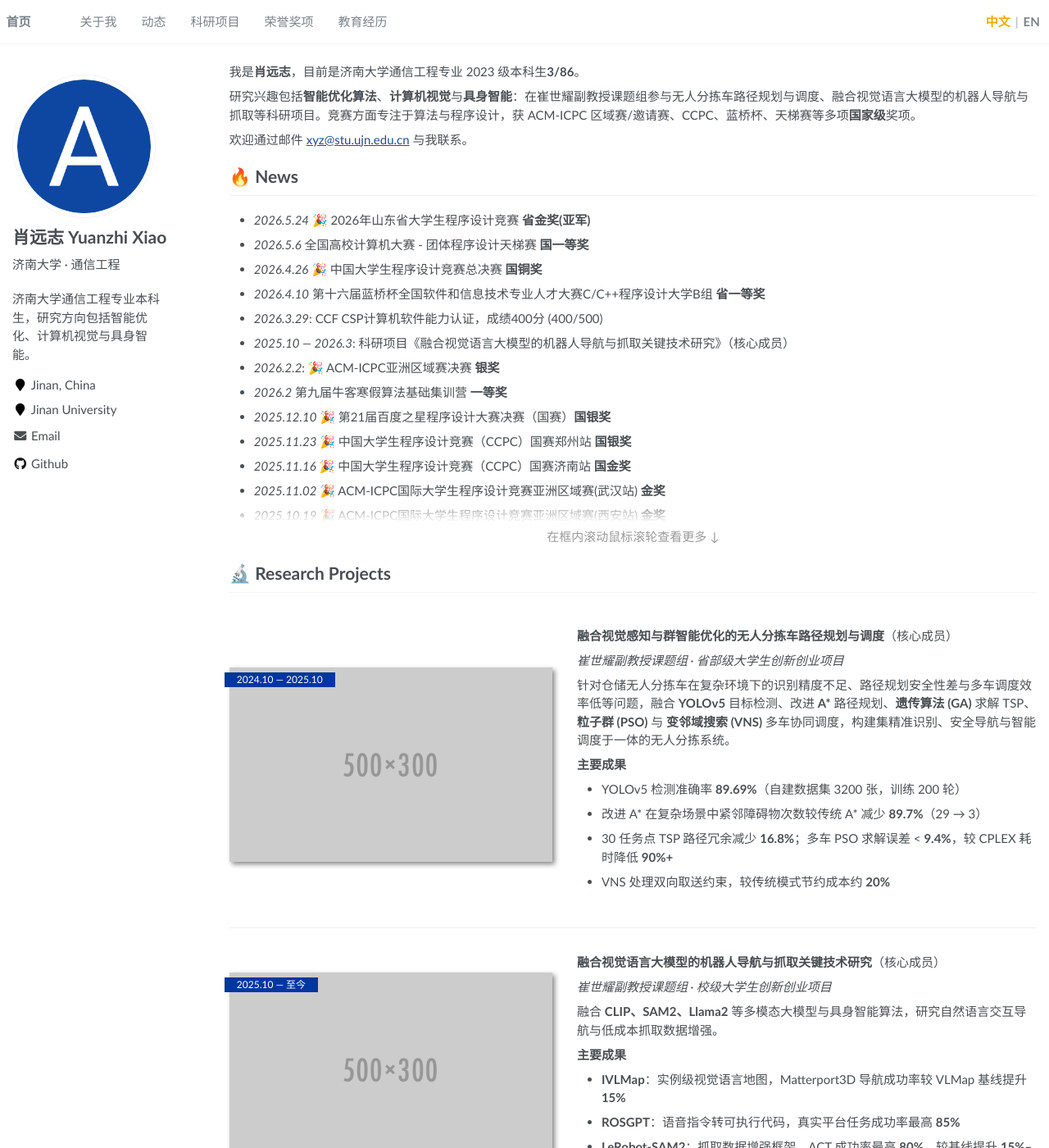
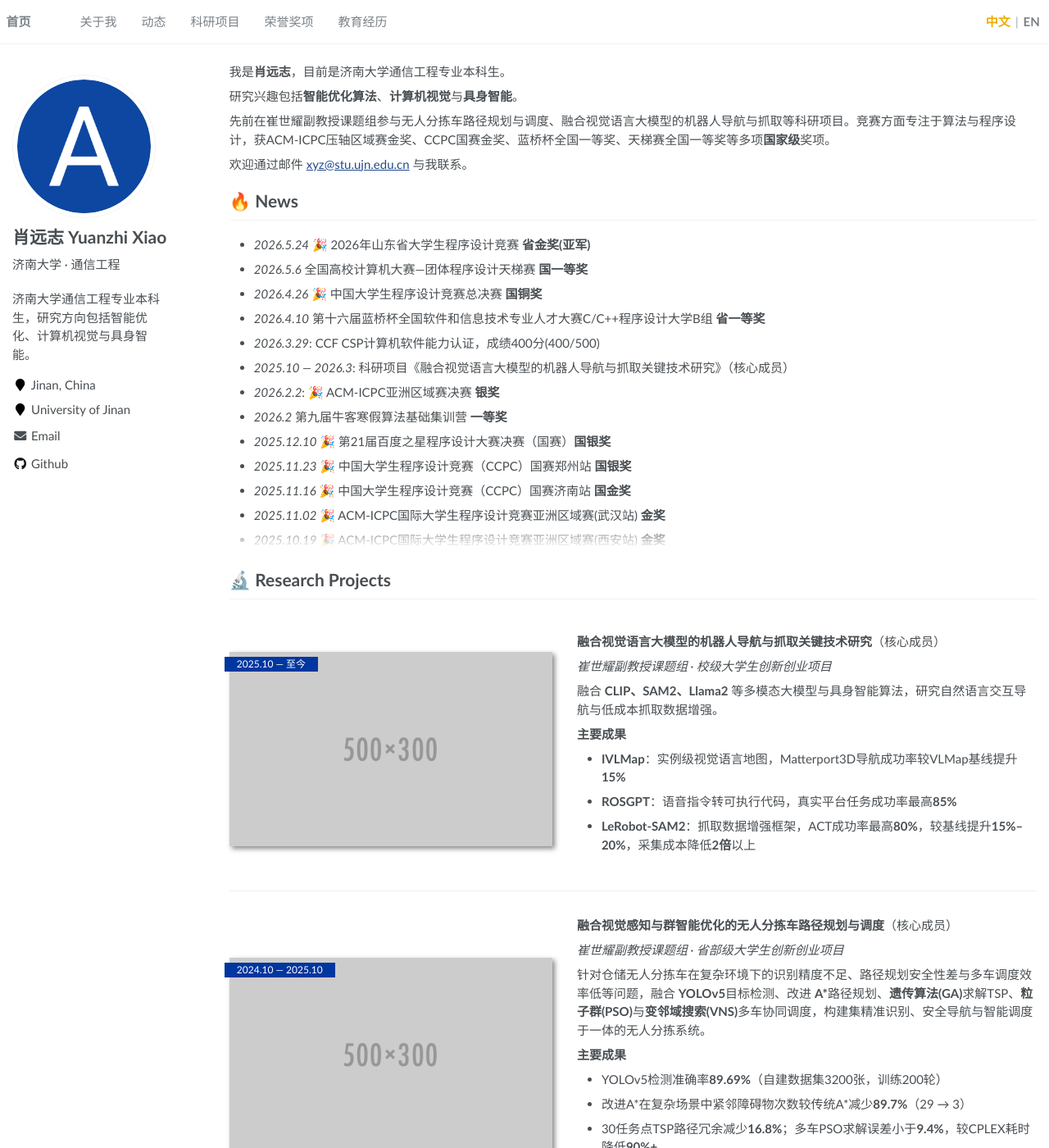
Before and after one commit to xuemanqwq/xuemanqwq.github.io, a Jekyll site: the page built from _pages/about.md, in a window 1280 px wide and 1400 px high. Shown: the whole window at 82% size. Built offline with Jekyll 4.4.1, drawn with Linux system fonts in a browser that asks for light colours; some of the changed lines change nothing that is shown; some of the changed text lies outside the part shown.

Commit message:
更新主页：项目顺序、侧栏双名、正文空格整理

```diff
--- a/_config.yml
+++ b/_config.yml
@@ -10,7 +10,7 @@
 baseurl                  : ""
 title                    : "肖远志 Yuanzhi Xiao"
 description              : "济南大学通信工程专业本科生，研究方向包括智能优化、计算机视觉与具身智能。"
-description_en           : "Undergraduate in Communication Engineering at Jinan University. Research interests include intelligent optimization, computer vision, and embodied AI."
+description_en           : "Undergraduate in Communication Engineering at Jinan University. Research in intelligent optimization, computer vision, and embodied AI; national awards in ACM-ICPC, CCPC, Lanqiao Cup, and GPLT."
 repository               : "xuemanqwq/xuemanqwq.github.io"
 google_scholar_stats_use_cdn : true
 
@@ -24,12 +24,13 @@
 
 # Site Author
 author:
-  name             : "肖远志 Yuanzhi Xiao"
+  name             : "肖远志"
+  name_en          : "Yuanzhi Xiao"
   avatar           : "images/android-chrome-512x512.png"
   bio              : "济南大学 · 通信工程"
   bio_en           : "Jinan University · Communication Engineering"
   location         : "Jinan, China"
-  employer         : "Jinan University"
+  employer         : "University of Jinan"
   pubmed           :
   googlescholar    :
   email            : "xyz@stu.ujn.edu.cn"
--- a/_includes/author-profile.html
+++ b/_includes/author-profile.html
@@ -5,11 +5,11 @@
 <div itemscope itemtype="http://schema.org/Person" class="profile_box">
 
   <div class="author__avatar">
-    <img src="{{ author.avatar | relative_url }}" class="author__avatar" alt="{{ author.name }}">
+    <img src="{{ author.avatar | relative_url }}" class="author__avatar" alt="{{ author.name }}{% if author.name_en %} {{ author.name_en }}{% endif %}">
   </div>
 
   <div class="author__content">
-    <h3 class="author__name">{{ author.name }}</h3>
+    <h3 class="author__name">{% if author.name_en %}{{ author.name }} {{ author.name_en }}{% else %}{{ author.name }}{% endif %}</h3>
     {% if author.bio %}<p class="author__bio author__bio--zh">{{ author.bio }}</p>{% endif %}
     {% if author.bio_en %}<p class="author__bio author__bio--en">{{ author.bio_en }}</p>{% endif %}
   </div>
--- a/_includes/news-collapse.html
+++ b/_includes/news-collapse.html
@@ -34,7 +34,7 @@
     position: absolute;
     left: 0;
     right: 0.6em;
-    bottom: 1.6em;
+    bottom: 0;
     height: 2.5em;
     background: linear-gradient(to bottom, rgba(255, 255, 255, 0), #fff 90%);
     pointer-events: none;
@@ -43,16 +43,6 @@
   .news-scroll-wrap.is-scrolled-end::after {
     opacity: 0;
   }
-
-  .news-scroll-hint {
-    margin: 0.4em 0 0;
-    font-size: 0.8em;
-    color: #9a9a9a;
-    text-align: center;
-  }
-
-  html.site-lang-en .news-scroll-hint--zh { display: none; }
-  html:not(.site-lang-en) .news-scroll-hint--en { display: none; }
 </style>
 <script>
   (function () {
--- a/_pages/about.md
+++ b/_pages/about.md
@@ -12,9 +12,11 @@
 
 <span class='anchor' id='about-me'></span>
 
-我是**肖远志**，目前是济南大学通信工程专业 2023 级本科生**3/86**。
+我是**肖远志**，目前是济南大学通信工程专业本科生。
 
-研究兴趣包括**智能优化算法**、**计算机视觉**与**具身智能**：在崔世耀副教授课题组参与无人分拣车路径规划与调度、融合视觉语言大模型的机器人导航与抓取等科研项目。竞赛方面专注于算法与程序设计，获 ACM-ICPC 区域赛/邀请赛、CCPC、蓝桥杯、天梯赛等多项**国家级**奖项。
+研究兴趣包括**智能优化算法**、**计算机视觉**与**具身智能**。
+
+先前在崔世耀副教授课题组参与无人分拣车路径规划与调度、融合视觉语言大模型的机器人导航与抓取等科研项目。竞赛方面专注于算法与程序设计，获ACM-ICPC压轴区域赛金奖、CCPC国赛金奖、蓝桥杯全国一等奖、天梯赛全国一等奖等多项**国家级**奖项。
 
 欢迎通过邮件 [xyz@stu.ujn.edu.cn](mailto:xyz@stu.ujn.edu.cn) 与我联系。
 
@@ -25,13 +27,13 @@
 <div class="news-scroll" markdown="1">
 
 - *2026.5.24* 🎉 2026年山东省大学生程序设计竞赛 **省金奖(亚军)**
-- *2026.5.6*  全国高校计算机大赛 - 团体程序设计天梯赛 **国一等奖**
+- *2026.5.6* 全国高校计算机大赛—团体程序设计天梯赛 **国一等奖**
 - *2026.4.26* 🎉 中国大学生程序设计竞赛总决赛 **国铜奖**
 - *2026.4.10* 第十六届蓝桥杯全国软件和信息技术专业人才大赛C/C++程序设计大学B组 **省一等奖**
-- *2026.3.29*:  CCF CSP计算机软件能力认证，成绩400分 (400/500)
+- *2026.3.29*: CCF CSP计算机软件能力认证，成绩400分(400/500)
 - *2025.10 — 2026.3*: 科研项目《融合视觉语言大模型的机器人导航与抓取关键技术研究》（核心成员）
 - *2026.2.2*: 🎉 ACM-ICPC亚洲区域赛决赛 **银奖**
-- *2026.2*  第九届牛客寒假算法基础集训营 **一等奖**
+- *2026.2* 第九届牛客寒假算法基础集训营 **一等奖**
 - *2025.12.10* 🎉 第21届百度之星程序设计大赛决赛（国赛）**国银奖**
 - *2025.11.23* 🎉 中国大学生程序设计竞赛（CCPC）国赛郑州站 **国银奖**
 - *2025.11.16* 🎉 中国大学生程序设计竞赛（CCPC）国赛济南站 **国金奖**
@@ -44,26 +46,26 @@
 - *2025.8* 🎉 全国大学生电子设计竞赛山东赛区 **三等奖**
 - *2025.7.15* 第21届百度之星程序设计大赛初赛（人才专项赛道）（码蹄杯） **省金奖**
 - *2025.6.23* 第十六届蓝桥杯全国软件和信息技术专业人才大赛全国总决赛C/C++程序设计大学B组 **国一等奖**
-- *2025.6* 📄 全国大学英语六级（CET-6），总分 434 分
+- *2025.6* 📄 全国大学英语六级（CET-6），总分434分
 - *2025.5.26* 第十六届蓝桥杯全国软件和信息技术专业人才大赛山东赛区C/C++程序设计大学B组 **省一等奖**
-- *2025.5.8*  第七届传智杯全国IT技能大赛程序设计挑战赛B组 **国一等奖**
+- *2025.5.8* 第七届传智杯全国IT技能大赛程序设计挑战赛B组 **国一等奖**
 - *2025.5.6* 2025年中国高校计算机大赛-团体程序设计天梯赛全国总决赛 **国一等奖**
-- *2025.5.6* 2025年第十二届“大唐杯 ”全国大学 生新一代信息通信技术大赛 完赛
-- *2025.5*  2025年山东省大学生程序设计竞赛 **省金奖**
+- *2025.5.6* 2025年第十二届“大唐杯”全国大学生新一代信息通信技术大赛完赛
+- *2025.5* 2025年山东省大学生程序设计竞赛 **省金奖**
 - *2025.3.23* 第七届传智杯全国IT技能大赛程序设计挑战赛B组 **省一等奖**
 - *2025.2* 第八届牛客寒假算法基础集训营 **一等奖**
 - *2024.12.31* 第一届CCF算法能力大赛 **山东省一等奖**
-- *2024.12.31*  第七届传智杯全国IT技能大赛程序设计挑战赛B组 **初赛一等奖**
-- *2024.12* 📄 全国大学英语四级（CET-4），总分 485 分
+- *2024.12.31* 第七届传智杯全国IT技能大赛程序设计挑战赛B组 **初赛一等奖**
+- *2024.12* 📄 全国大学英语四级（CET-4），总分485分
 - *2024.12* 🎉 2024年可达鸭编程杯山东大学程序设计精英挑战赛暨第三届济南市程序设计精英挑战赛赛道二 **一等奖(亚军)**
 - *2024.11.10* 🎉 ACM-ICPC国际大学生程序设计竞赛亚洲区域赛(杭州站) **铜奖**
-- *2024.10.27*  2024年中国大学生程序设计竞赛国赛济南站 **优胜奖**
-- *2024.9*  第七届牛客暑期多校训练营 **三等奖**
+- *2024.10.27* 2024年中国大学生程序设计竞赛国赛济南站 **优胜奖**
+- *2024.9* 第七届牛客暑期多校训练营 **三等奖**
 - *2024.8.15* 2024睿抗机器人开发者大赛（RAICOM）全国总决赛编程技能竞赛项目 **国一等奖**
-- *2024.8.1* 2024年TI杯山东省大学生电子设计竞赛 **省三等奖**
+- *2024.8.1* 2024年TI杯山东省大学生电子设计竞赛 **三等奖**
 - *2024.8* 🎉 第20届百度之星程序设计大赛省赛（初赛）山东省赛区 **省铜奖**
 - *2024.7.31* 2024睿抗机器人开发者大赛（RAICOM）山东省编程技能竞赛项目 **省一等奖**
-- *2024.6.2*  第十五届蓝桥杯全国软件和信息技术专业人才大赛全国总决赛C/C++程序设计大学B组 **国二等奖**
+- *2024.6.2* 第十五届蓝桥杯全国软件和信息技术专业人才大赛全国总决赛C/C++程序设计大学B组 **国二等奖**
 - *2024.5.26* 🎉 2024年中国大学生程序设计竞赛-山东省大学生程序设计竞赛 **省金奖**
 - *2024.5.26* 🎉 2024年中国大学生程序设计竞赛-全国邀请赛（山东） **国银奖**
 - *2024.4.30* 2024年中国高校计算机大赛-团体程序设计天梯赛全国总决赛 **国三等奖**
@@ -72,30 +74,9 @@
 
 </div>
 
-<p class="news-scroll-hint news-scroll-hint--zh">在框内滚动鼠标滚轮查看更多 ↓</p>
-<p class="news-scroll-hint news-scroll-hint--en">Scroll inside the box for more ↓</p>
-
 </div>
 
 # 🔬 Research Projects
-
-<div class='paper-box'><div class='paper-box-image'><div><div class="badge">2024.10 — 2025.10</div><img src='{{ "/images/500x300.png" | relative_url }}' alt="project" width="100%"></div></div>
-<div class='paper-box-text' markdown="1">
-
-**融合视觉感知与群智能优化的无人分拣车路径规划与调度**（核心成员）
-
-*崔世耀副教授课题组 · 省部级大学生创新创业项目*
-
-针对仓储无人分拣车在复杂环境下的识别精度不足、路径规划安全性差与多车调度效率低等问题，融合 **YOLOv5** 目标检测、改进 **A\*** 路径规划、**遗传算法 (GA)** 求解 TSP、**粒子群 (PSO)** 与 **变邻域搜索 (VNS)** 多车协同调度，构建集精准识别、安全导航与智能调度于一体的无人分拣系统。
-
-**主要成果**
-- YOLOv5 检测准确率 **89.69%**（自建数据集 3200 张，训练 200 轮）
-- 改进 A\* 在复杂场景中紧邻障碍物次数较传统 A\* 减少 **89.7%**（29 → 3）
-- 30 任务点 TSP 路径冗余减少 **16.8%**；多车 PSO 求解误差 < **9.4%**，较 CPLEX 耗时降低 **90%+**
-- VNS 处理双向取送约束，较传统模式节约成本约 **20%**
-
-</div>
-</div>
 
 <div class='paper-box'><div class='paper-box-image'><div><div class="badge">2025.10 — 至今</div><img src='{{ "/images/500x300.png" | relative_url }}' alt="project" width="100%"></div></div>
 <div class='paper-box-text' markdown="1">
@@ -107,44 +88,48 @@
 融合 **CLIP、SAM2、Llama2** 等多模态大模型与具身智能算法，研究自然语言交互导航与低成本抓取数据增强。
 
 **主要成果**
-- **IVLMap**：实例级视觉语言地图，Matterport3D 导航成功率较 VLMap 基线提升 **15%**
-- **ROSGPT**：语音指令转可执行代码，真实平台任务成功率最高 **85%**
-- **LeRobot-SAM2**：抓取数据增强框架，ACT 成功率最高 **80%**，较基线提升 **15%–20%**，采集成本降低 **2 倍**以上
+- **IVLMap**：实例级视觉语言地图，Matterport3D导航成功率较VLMap基线提升**15%**
+- **ROSGPT**：语音指令转可执行代码，真实平台任务成功率最高**85%**
+- **LeRobot-SAM2**：抓取数据增强框架，ACT成功率最高**80%**，较基线提升**15%–20%**，采集成本降低**2倍**以上
+
+</div>
+</div>
+
+<div class='paper-box'><div class='paper-box-image'><div><div class="badge">2024.10 — 2025.10</div><img src='{{ "/images/500x300.png" | relative_url }}' alt="project" width="100%"></div></div>
+<div class='paper-box-text' markdown="1">
+
+**融合视觉感知与群智能优化的无人分拣车路径规划与调度**（核心成员）
+
+*崔世耀副教授课题组 · 省部级大学生创新创业项目*
+
+针对仓储无人分拣车在复杂环境下的识别精度不足、路径规划安全性差与多车调度效率低等问题，融合 **YOLOv5**目标检测、改进 **A\***路径规划、**遗传算法(GA)**求解TSP、**粒子群(PSO)**与**变邻域搜索(VNS)**多车协同调度，构建集精准识别、安全导航与智能调度于一体的无人分拣系统。
+
+**主要成果**
+- YOLOv5检测准确率**89.69%**（自建数据集3200张，训练200轮）
+- 改进A\*在复杂场景中紧邻障碍物次数较传统A\*减少**89.7%**（29 → 3）
+- 30任务点TSP路径冗余减少**16.8%**；多车PSO求解误差小于**9.4%**，较CPLEX耗时降低**90%+**
+- VNS处理双向取送约束，较传统模式节约成本约**20%**
 
 </div>
 </div>
 
 # 🎖 Honors and Awards
 
-**累计获奖：国家级 12 项；省部级 3 项；校级 2 项**
-
-## 程序设计竞赛（ACM / CCPC）
-
-- *2026*: ACM-ICPC 亚洲区域赛**决赛**银奖
-- *2025*: ACM-ICPC 西安、武汉区域赛**金奖** ×2
-- *2025*: CCPC 国赛济南站**金奖**、郑州站银奖
-- *2024*: CCPC 全国邀请赛（山东）银奖；ACM-ICPC 全国邀请赛（西安）银奖
-- 山东省大学生程序设计竞赛**省金** ×2
-
-## 其他国家级竞赛
-
-- *2025*: 蓝桥杯 C/C++ 程序设计大学 B 组**全国一等奖**
-- *2025*: 中国高校计算机大赛·团体程序设计天梯赛**全国一等奖**
-- *2024*: 睿抗机器人开发者大赛 CAIP 赛道**全国一等奖**
-- *2025*: 百度之星程序设计大赛人才专项**国金奖**、国赛**银奖**
-
-## 在校荣誉
-
-- 省部级大学生创新创业项目（主持/核心参与）
-- 校级大学生创新创业项目
-- 校**一等奖学金**
+- *2026.5* 山东省大学生程序设计竞赛**省金奖（亚军）**
+- *2026* ACM-ICPC亚洲区域赛**决赛**银奖；CCPC**总决赛**国铜奖
+- *2025* ACM-ICPC西安、武汉区域赛**金奖** ×2；CCPC国赛济南站**国金奖**、郑州站国银奖
+- *2025–2026* 中国高校计算机大赛·团体程序设计天梯赛 **全国一等奖**（两届）
+- *2025* 第十六届蓝桥杯C/C++程序设计大学B组 **全国一等奖**
+- *2025* 百度之星·程序设计大赛人才专项赛道 **国金奖**、国赛 **国银奖**
+- *2024* 睿抗机器人开发者大赛（RAICOM）CAIP赛道 **全国一等奖**
+- 省部级/校级大创项目（核心成员）、校**一等奖学金**、校优秀学生
 
 # 📖 Educations
 
 - *2023.09 — 2027.06（在读）*, **济南大学**, 通信工程
-  - 平均绩点：**4.79 / 5** | 专业排名：**3 / 86**
-  - CET-4: 485；CET-6: 434
-  - 代表性课程：高等数学(一)(100)、概率论与数理统计 A(100)、复变函数与积分变换(100)、程序设计基础(99)、线性代数与空间解析几何(99)
+  - 平均绩点：**4.79/5** | 专业排名：**3/86**
+
+- *2020.09 — 2023.06*, **湖北省仙桃中学**
 
 </div>
 
@@ -152,9 +137,11 @@
 
 <span class='anchor' id='about-me'></span>
 
-I am **Yuanzhi Xiao (肖远志)**, an undergraduate student in Communication Engineering at Jinan University (Sep 2023 — Jun 2027), with a GPA of **4.79/5** and a major rank of **3/86**.
+I am **Yuanzhi Xiao (肖远志)**, an undergraduate in Communication Engineering at Jinan University.
 
-My research interests include **intelligent optimization**, **computer vision**, and **embodied AI**. I have participated in research projects on unmanned sorting vehicle path planning and vision-language-model-based robot navigation and grasping under Assoc. Prof. Cui Shiyao's group. I also focus on competitive programming and have won multiple **national-level** awards in ACM-ICPC, CCPC, Lanqiao Cup, and related contests.
+My research interests include **intelligent optimization**, **computer vision**, and **embodied AI**.
+
+I previously worked as a core member on research projects in unmanned sorting vehicle path planning and scheduling, and robot navigation and grasping with vision-language foundation models under Assoc. Prof. Cui Shiyao's group. In competitive programming, I focus on algorithms and design, and have won multiple **national-level** awards, including ACM-ICPC regional **gold** medals, CCPC national **gold**, Lanqiao Cup national first prize, and GPLT national first prize.
 
 Feel free to contact me at [xyz@stu.ujn.edu.cn](mailto:xyz@stu.ujn.edu.cn).
 
@@ -162,14 +149,80 @@
 
 # 🔥 News
 
-- *Mar 2026*: 🎉 ACM-ICPC Asia Regional **Finals** — Silver
-- *2025*: 🎉 ACM-ICPC Xi'an & Wuhan Regionals — **Gold**; CCPC National Jinan — **Gold**, Zhengzhou — Silver
-- *Oct 2025 — Present*: Core member, research project on vision-language models for robot navigation and grasping
-- *Oct 2024 — Oct 2025*: Completed provincial innovation project on unmanned sorting vehicles (core member)
+<div class="news-scroll-wrap" markdown="0">
+
+<div class="news-scroll" markdown="1">
+
+- *May 24, 2026* 🎉 Shandong Collegiate Programming Contest — **Provincial Gold (Runner-up)**
+- *May 6, 2026* GPLT Team Programming Ladder — **National First Prize**
+- *Apr 26, 2026* 🎉 CCPC **National Finals** — **Bronze**
+- *Apr 10, 2026* 16th Lanqiao Cup C/C++ University Group B — **Provincial First Prize**
+- *Mar 29, 2026* CCF CSP certification, score 400 (400/500)
+- *Oct 2025 — Mar 2026* Research project on robot navigation and grasping with vision-language models (core member)
+- *Feb 2, 2026* 🎉 ACM-ICPC Asia Regional **Finals** — **Silver**
+- *Feb 2026* 9th Nowcoder Winter Algorithm Training Camp — **First Prize**
+- *Dec 10, 2025* 🎉 21st Baidu Star Programming Contest National Finals — **Silver**
+- *Nov 23, 2025* 🎉 CCPC National Zhengzhou — **Silver**
+- *Nov 16, 2025* 🎉 CCPC National Jinan — **Gold**
+- *Nov 2, 2025* 🎉 ACM-ICPC Asia Regional (Wuhan) — **Gold**
+- *Oct 19, 2025* 🎉 ACM-ICPC Asia Regional (Xi'an) — **Gold**
+- *Oct 2024 — Oct 2025* Provincial innovation project on unmanned sorting vehicles (core member)
+- *Sep 2025* 8th Nowcoder Summer Multi-University Training Camp — **Second Prize**
+- *Aug 30, 2025* 21st Baidu Star Finals (Talent Track, Codeti Cup) — **National Gold**
+- *Aug 25, 2025* 21st Baidu Star Preliminary (Provincial) — **Silver**
+- *Aug 2025* 🎉 National Undergraduate Electronic Design Contest (Shandong) — **Third Prize**
+- *Jul 15, 2025* 21st Baidu Star Preliminary (Talent Track, Codeti Cup) — **Provincial Gold**
+- *Jun 23, 2025* 16th Lanqiao Cup C/C++ National Finals — **National First Prize**
+- *Jun 2025* 📄 CET-6, score 434
+- *May 26, 2025* 16th Lanqiao Cup C/C++ Shandong Provincial — **Provincial First Prize**
+- *May 8, 2025* 7th ICTPC Programming Challenge Group B — **National First Prize**
+- *May 6, 2025* 2025 GPLT National Finals — **National First Prize**
+- *May 6, 2025* 12th Datang Cup National ICT Competition — completed
+- *May 2025* 2025 Shandong Collegiate Programming Contest — **Provincial Gold**
+- *Mar 23, 2025* 7th ICTPC Programming Challenge Group B — **Provincial First Prize**
+- *Feb 2025* 8th Nowcoder Winter Algorithm Training Camp — **First Prize**
+- *Dec 31, 2024* 1st CCF Algorithm Ability Contest — **Shandong First Prize**
+- *Dec 31, 2024* 7th ICTPC Programming Challenge Group B — **Preliminary First Prize**
+- *Dec 2024* 📄 CET-4, score 485
+- *Dec 2024* 🎉 Kedaya Programming Cup & Jinan Elite Programming Challenge Track 2 — **First Prize (Runner-up)**
+- *Nov 10, 2024* 🎉 ACM-ICPC Asia Regional (Hangzhou) — **Bronze**
+- *Oct 27, 2024* 2024 CCPC National Jinan — **Meritorious Prize**
+- *Sep 2024* 7th Nowcoder Summer Multi-University Training Camp — **Third Prize**
+- *Aug 15, 2024* 2024 RAICOM National Finals Programming Skills — **National First Prize**
+- *Aug 1, 2024* 2024 TI Cup Shandong Undergraduate Electronic Design Contest — **Third Prize**
+- *Aug 2024* 🎉 20th Baidu Star Shandong Preliminary — **Bronze**
+- *Jul 31, 2024* 2024 RAICOM Shandong Programming Skills — **Provincial First Prize**
+- *Jun 2, 2024* 15th Lanqiao Cup C/C++ National Finals — **National Second Prize**
+- *May 26, 2024* 🎉 2024 CCPC Shandong Provincial — **Provincial Gold**
+- *May 26, 2024* 🎉 2024 CCPC National Invitational (Shandong) — **Silver**
+- *Apr 30, 2024* 2024 GPLT National Finals — **National Third Prize**
+- *Apr 29, 2024* 15th Lanqiao Cup C/C++ Shandong Provincial — **Provincial First Prize**
+- *Nov 2023* “Yuejun Cup” Jinan University 6th ACM Freshman Contest — **First Prize (Runner-up)**
+
+</div>
+
+</div>
 
 <span class='anchor' id='en-research-projects'></span>
 
 # 🔬 Research Projects
+
+<div class='paper-box'><div class='paper-box-image'><div><div class="badge">Oct 2025 — Present</div><img src='{{ "/images/500x300.png" | relative_url }}' alt="project" width="100%"></div></div>
+<div class='paper-box-text' markdown="1">
+
+**Robot Navigation and Grasping with Vision-Language Foundation Models** (Core Member)
+
+*Assoc. Prof. Cui Shiyao's Group · University-Level Innovation Project*
+
+We integrate multimodal models (**CLIP, SAM2, Llama2**) with embodied intelligence for natural-language navigation and low-cost grasp data augmentation.
+
+**Key Results**
+- **IVLMap**: instance-level vision-language map; **+15%** navigation success vs. VLMap on Matterport3D
+- **ROSGPT**: speech-to-executable code; up to **85%** task success on real robots
+- **LeRobot-SAM2**: grasp data augmentation; ACT success up to **80%** (**+15–20%** vs. baseline), **2×** lower data collection cost
+
+</div>
+</div>
 
 <div class='paper-box'><div class='paper-box-image'><div><div class="badge">Oct 2024 — Oct 2025</div><img src='{{ "/images/500x300.png" | relative_url }}' alt="project" width="100%"></div></div>
 <div class='paper-box-text' markdown="1">
@@ -189,57 +242,26 @@
 </div>
 </div>
 
-<div class='paper-box'><div class='paper-box-image'><div><div class="badge">Oct 2025 — Present</div><img src='{{ "/images/500x300.png" | relative_url }}' alt="project" width="100%"></div></div>
-<div class='paper-box-text' markdown="1">
-
-**Robot Navigation and Grasping with Vision-Language Foundation Models** (Core Member)
-
-*Assoc. Prof. Cui Shiyao's Group · University-Level Innovation Project*
-
-We integrate multimodal models (**CLIP, SAM2, Llama2**) with embodied intelligence for natural-language navigation and low-cost grasp data augmentation.
-
-**Key Results**
-- **IVLMap**: instance-level vision-language map; **+15%** navigation success vs. VLMap on Matterport3D
-- **ROSGPT**: speech-to-executable code; up to **85%** task success on real robots
-- **LeRobot-SAM2**: grasp data augmentation; ACT success up to **80%** (**+15–20%** vs. baseline), **2×** lower data collection cost
-
-</div>
-</div>
-
 <span class='anchor' id='en-honors-and-awards'></span>
 
 # 🎖 Honors and Awards
 
-**Total: 12 national · 3 provincial · 2 university-level awards**
-
-## Competitive Programming (ACM / CCPC)
-
-- *2026*: ACM-ICPC Asia Regional **Finals** — Silver
-- *2025*: ACM-ICPC Xi'an & Wuhan Regionals — **Gold** ×2
-- *2025*: CCPC National Jinan — **Gold**, Zhengzhou — Silver
-- *2024*: CCPC National Invitational (Shandong) — Silver; ACM-ICPC National Invitational (Xi'an) — Silver
-- Shandong Provincial Collegiate Programming Contest — **Gold** ×2
-
-## Other National Contests
-
-- *2025*: Lanqiao Cup C/C++ University Group B — **National First Prize**
-- *2025*: GPLT Team Programming Ladder — **National First Prize**
-- *2024*: RAICOM CAIP Track — **National First Prize**
-- *2025*: Baidu Star Programming Contest — Talent Track **Gold**, National **Silver**
-
-## On-Campus Honors
-
-- Provincial university student innovation project (core member)
-- University-level innovation project
-- University **First-Class Scholarship**
+- *May 2026* Shandong Collegiate Programming Contest — **Provincial Gold (Runner-up)**
+- *2026* ACM-ICPC Asia Regional **Finals** — Silver; CCPC **National Finals** — Bronze
+- *2025* ACM-ICPC Xi'an & Wuhan Regionals — **Gold** ×2; CCPC National Jinan — **Gold**, Zhengzhou — Silver
+- *2025–2026* GPLT Team Programming Ladder — **National First Prize** (twice)
+- *2025* 16th Lanqiao Cup C/C++ University Group B — **National First Prize**
+- *2025* Baidu Star Talent Track — **National Gold**, National Finals **Silver**
+- *2024* RAICOM CAIP Track — **National First Prize**
+- Provincial / university innovation projects (core member), First-Class Scholarship, Outstanding Student
 
 <span class='anchor' id='en-educations'></span>
 
 # 📖 Education
 
 - *Sep 2023 — Jun 2027 (Expected)*, **Jinan University**, Communication Engineering
-  - GPA: **4.79 / 5** | Rank: **3 / 86**
-  - CET-4: 485; CET-6: 434
-  - Selected courses: Calculus I (100), Probability & Statistics (100), Complex Analysis (100), Programming Fundamentals (99), Linear Algebra (99)
+  - GPA: **4.79/5** | Rank: **3/86**
+
+- *Sep 2020 — Jun 2023*, **Xiantao Middle School, Hubei** (湖北省仙桃中学)
 
 </div>
```
